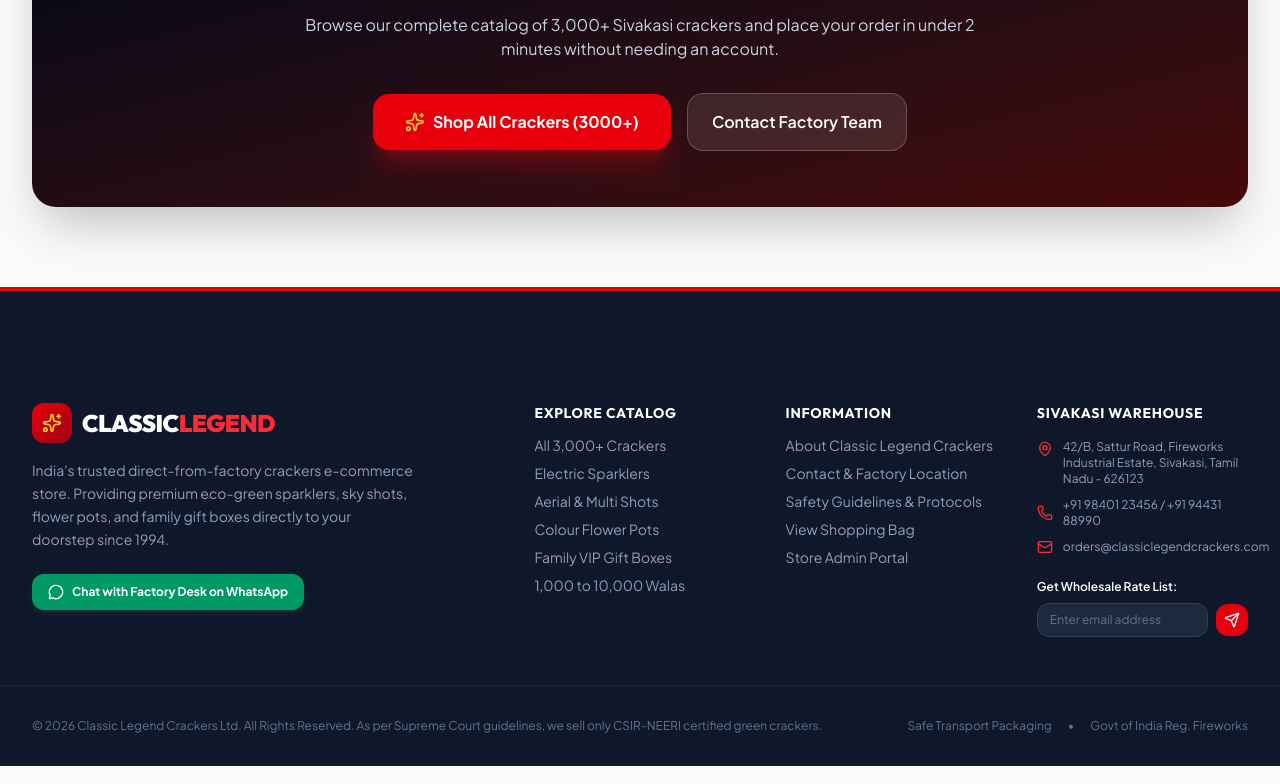
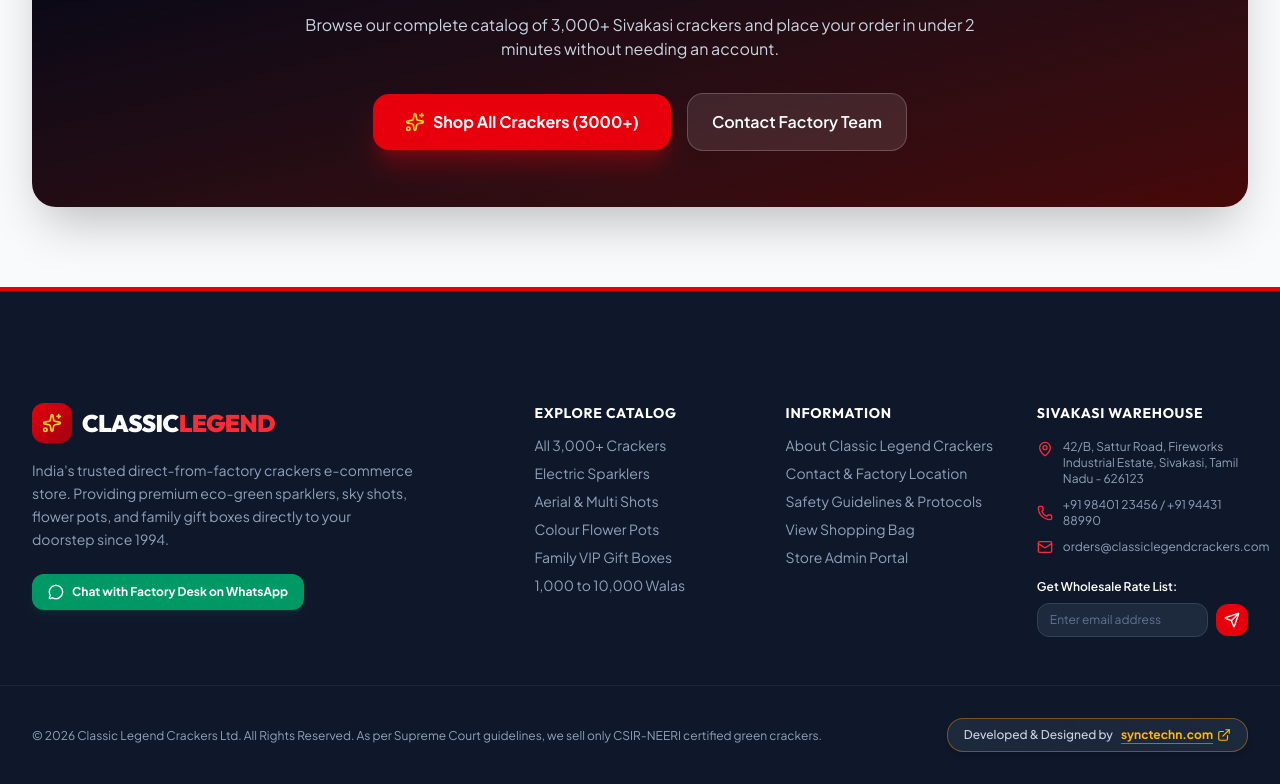
Before and after one commit to synctechn-labs/legend-crackes-frontend, a React (Vite) app: page / in a window 1280 px wide. Shown: the part 3096-3880 px from the top of the page. Built offline with nearby package versions, Linux system fonts and the light colour scheme; no server answers.

Commit message:
add highlighted Developed and Designed by synctechn.com link in footer

```diff
--- a/src/components/common/Footer.jsx
+++ b/src/components/common/Footer.jsx
@@ -10,7 +10,8 @@ import {
   RotateCcw,
   CheckCircle,
   Send,
-  MessageCircle
+  MessageCircle,
+  ExternalLink
 } from 'lucide-react';
 import { useToast } from '../../hooks/useToast';
 
@@ -192,15 +193,24 @@ export const Footer = () => {
         </div>
       </div>
 
-      {/* Statutory Disclaimer & Copyright */}
-      <div className="max-w-7xl mx-auto px-4 sm:px-6 lg:px-8 pt-8 border-t border-slate-800/80 text-center sm:text-left flex flex-col sm:flex-row items-center justify-between gap-4 text-xs text-slate-500">
-        <p>
+      {/* Statutory Disclaimer, Copyright & Highlighted Developer Credit */}
+      <div className="max-w-7xl mx-auto px-4 sm:px-6 lg:px-8 pt-8 border-t border-slate-800/80 flex flex-col md:flex-row items-center justify-between gap-4 text-xs text-slate-400">
+        <p className="text-center md:text-left leading-relaxed">
           © 2026 Classic Legend Crackers Ltd. All Rights Reserved. As per Supreme Court guidelines, we sell only CSIR-NEERI certified green crackers.
         </p>
-        <div className="flex items-center gap-4">
-          <span>Safe Transport Packaging</span>
-          <span>•</span>
-          <span>Govt of India Reg. Fireworks</span>
+
+        {/* Highlighted Developer & Designer Credit Badge */}
+        <div className="flex items-center gap-2 bg-gradient-to-r from-slate-800 via-slate-800/90 to-slate-800 border border-amber-500/40 px-4 py-2 rounded-2xl shadow-md hover:border-amber-400 transition-all shrink-0">
+          <span className="text-slate-300 font-medium">Developed & Designed by</span>
+          <a
+            href="https://synctechn.com"
+            target="_blank"
+            rel="noopener noreferrer"
+            className="font-extrabold text-amber-400 hover:text-amber-300 transition-colors underline underline-offset-4 decoration-amber-500/60 flex items-center gap-1 text-xs"
+          >
+            <span>synctechn.com</span>
+            <ExternalLink className="w-3.5 h-3.5 text-amber-400" />
+          </a>
         </div>
       </div>
     </footer>
```
